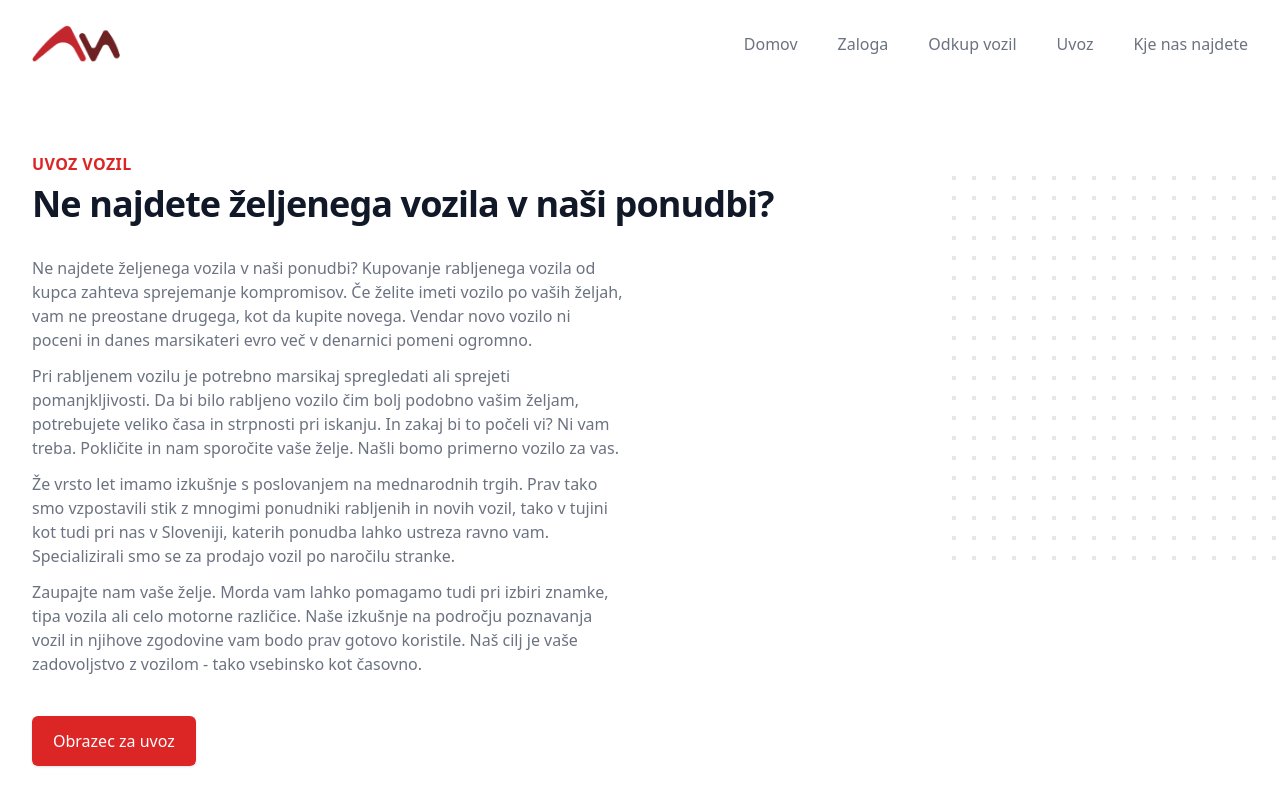
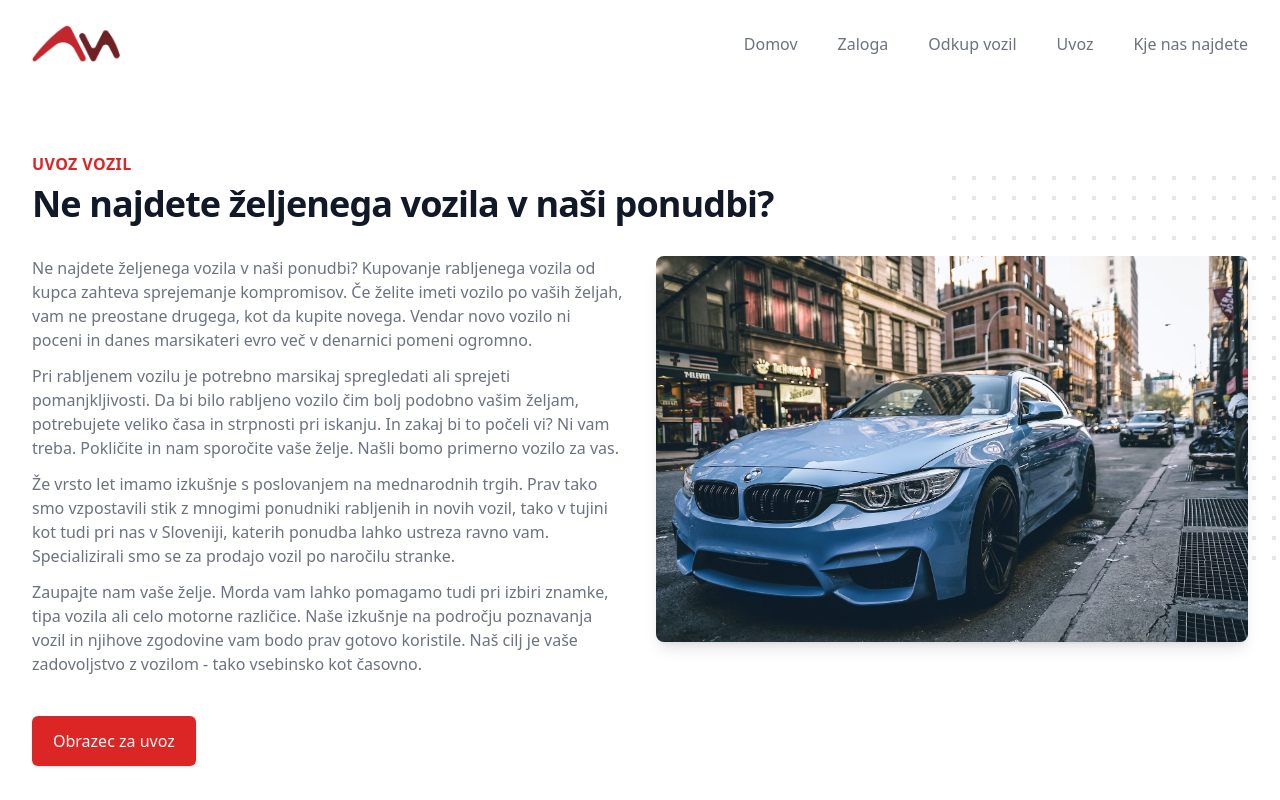
Before and after one commit to galjeza/avtomedvode-spletna-stran, a Next.js app: page /uvoz in a window 1280 px wide. Shown: the top 800 px of the page. Built offline with nearby package versions, Linux system fonts and the light colour scheme.

Commit message:
native image

```diff
--- a/src/pages/uvoz/index.tsx
+++ b/src/pages/uvoz/index.tsx
@@ -89,7 +89,7 @@ Kupovanje rabljenega vozila od kupca zahteva sprejemanje kompromisov. Če želit
               <rect width={404} height={384} fill="url(#bedc54bc-7371-44a2-a2bc-dc68d819ae60)" />
             </svg>
             <blockquote className="relative bg-white rounded-lg shadow-lg">
-              <Image className={"rounded-lg"} src={"/bmw.png"} alt="bmw-car" fill/>
+              <img className={"rounded-lg"} src={"/bmw.png"} alt="bmw-car" />
             </blockquote>
           </div>
         </div>
```
